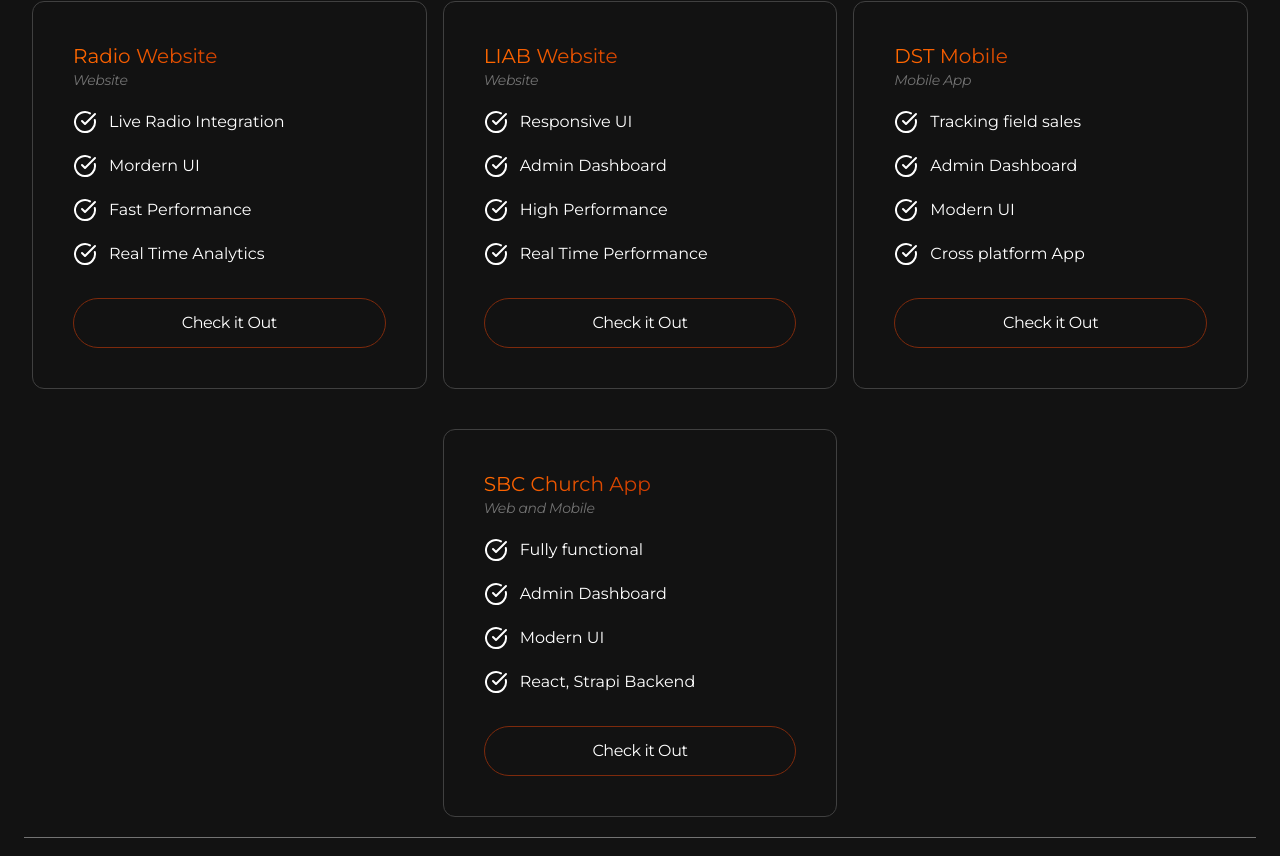
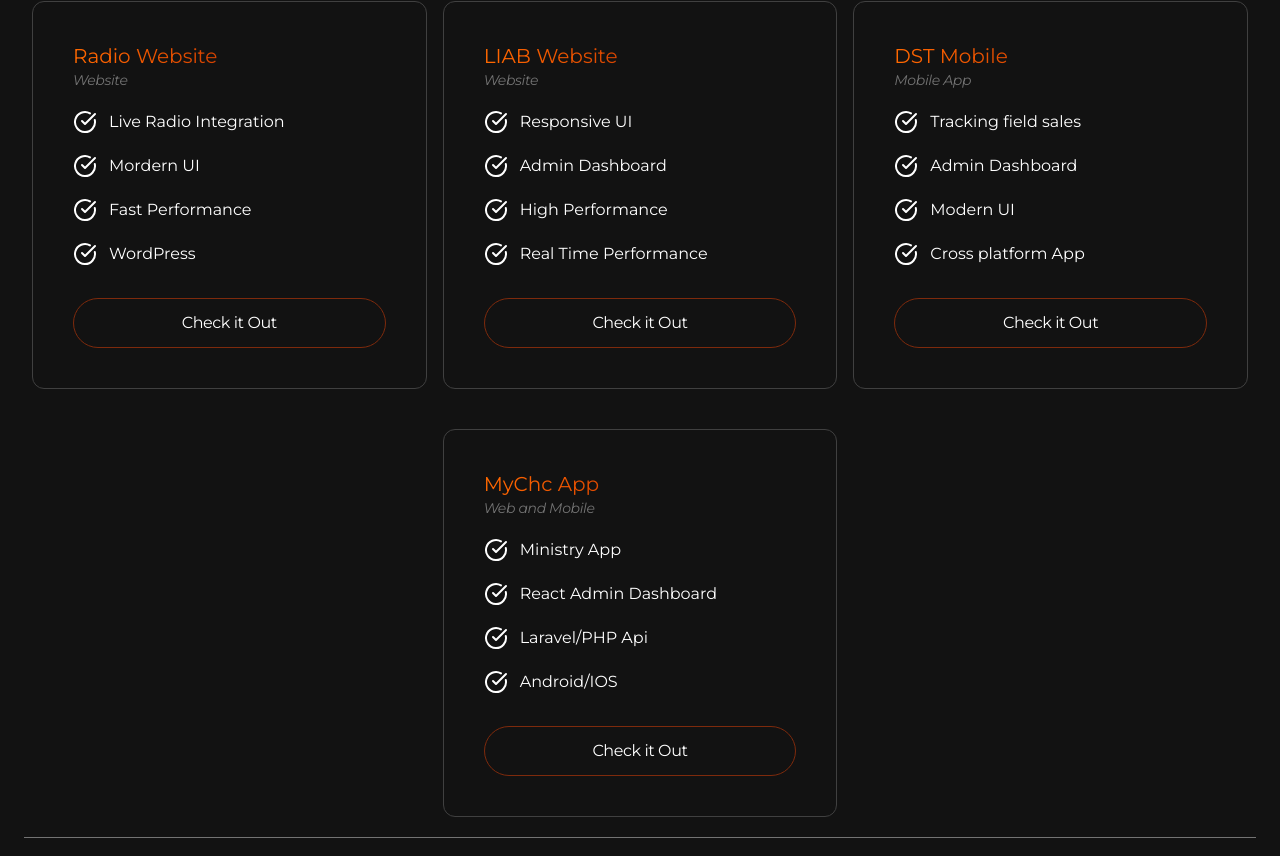
Before and after one commit to MWIYIKINWA/prosperTech.com, a React (Vite) app: page / in a window 1280 px wide. Shown: the part 2098-2954 px from the top of the page. Built offline with nearby package versions, Linux system fonts and the light colour scheme.

Commit message:
Update index.jsx

```diff
--- a/src/constants/index.jsx
+++ b/src/constants/index.jsx
@@ -118,7 +118,7 @@
     category: "Website",
     features: [
       "Mordern UI and Backend CMS",
-      "Fast Performance",
+      "Wordpress",
       "Real Sermons",
       "Real Time Analytics",
     ],
@@ -132,7 +132,7 @@
       "Live Radio Integration",
       "Mordern UI",
       "Fast Performance",
-      "Real Time Analytics",
+      "WordPress",
     ],
      link:"https://hifiradios.com",
   },
@@ -159,15 +159,15 @@
      link:"https://github.com/MWIYIKINWA/DSTMobile_app/blob/main/README.md",
   },
   {
-    title: "SBC Church App",
+    title: "MyChc App",
     category: "Web and Mobile",
     features: [
-      "Fully functional",
-      "Admin Dashboard",
-      "Modern UI",
-      "React, Strapi Backend",
+      "Ministry App",
+      "React Admin Dashboard",
+      "Laravel/PHP Api",
+      "Android/IOS",
     ],
-    link:"https://ssengebaptistchurch.org/",
+    link:"https://github.com/MWIYIKINWA/myChc",
   }
 ];
 
```
